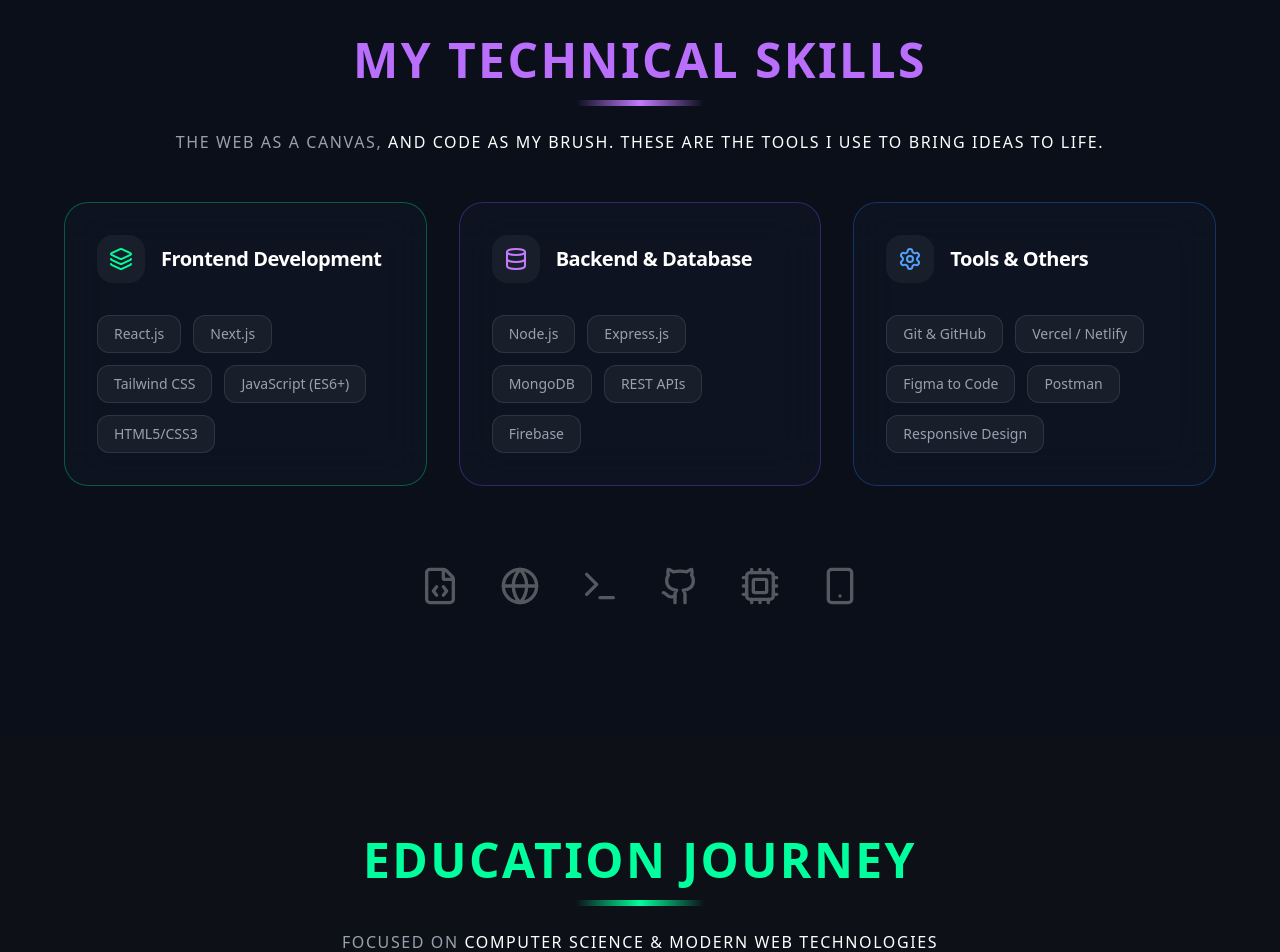
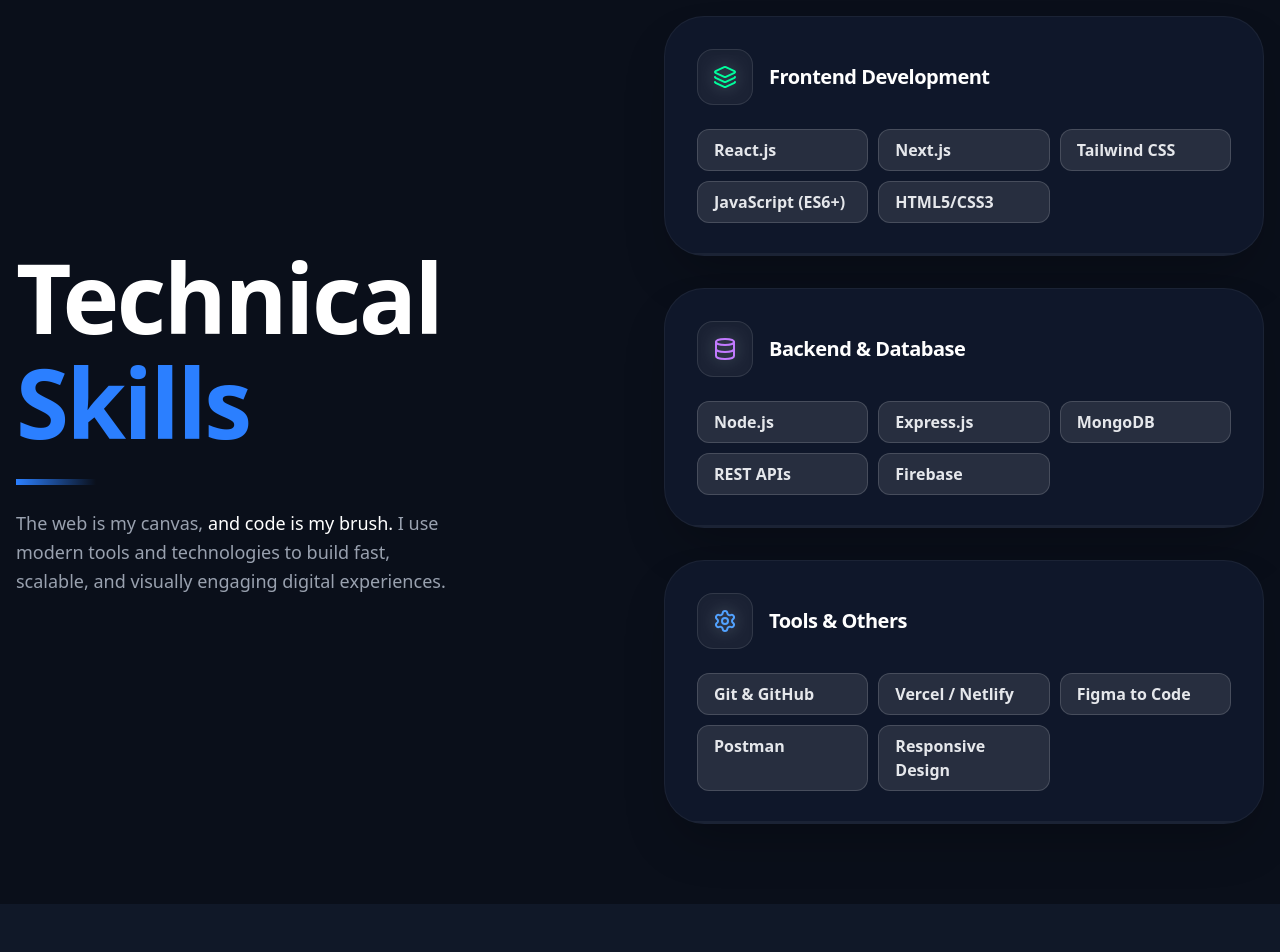
Before and after one commit to abdullah-shamim-2004/my-portfolio, a React (Vite) app: page / in a window 1280 px wide. Shown: the part 1460-2412 px from the top of the page. Built offline with nearby package versions, Linux system fonts and the light colour scheme.

Commit message:
Made the ui more consistance.

```diff
--- a/src/Components/About/AboutSection.jsx
+++ b/src/Components/About/AboutSection.jsx
@@ -3,8 +3,8 @@ import React from "react";
 const AboutSection = () => {
   return (
     <div className="bg-gray-900 min-h-[60vh] py-20 px-4 sm:px-6 lg:px-8">
-      <div className="max-w-6xl mx-auto">
-        <div className="grid grid-cols-1 md:grid-cols-2 gap-12 items-center">
+      <div className="max-w-7xl mx-auto">
+        <div className="grid grid-cols-1  md:grid-cols-2 gap-12 items-center">
           {/* LEFT SIDE – Normal Text */}
           <div className="text-gray-300">
             <p className="text-lg leading-relaxed mb-6">
--- a/src/Components/Bannar/PortfolioHero .jsx
+++ b/src/Components/Bannar/PortfolioHero .jsx
@@ -12,12 +12,12 @@ const PortfolioHero = () => {
             Hey, I'm Shamim 👋
           </p>
           <h1 className="text-6xl md:text-8xl font-extrabold tracking-tight leading-[1.1]">
-            <span className="text-blue-500">Frontend</span> <br />
+            <span className="text-blue-500">MERN-STACK</span> <br />
             Developer
           </h1>
           <p className="text-gray-400 text-lg md:text-xl max-w-lg leading-relaxed">
-            I'm a frontend developer based in BD, I'll help you build beautiful
-            websites your users will love.
+            I'm a MERN-STACK developer based in BD, I'll help you build
+            beautiful websites your users will love.
           </p>
           <div className="flex flex-col items-start  text-center justify-center gap-3">
             <div className="flex flex-wrap gap-4 pt-4">
--- a/src/Components/Connect/ConnectSection.jsx
+++ b/src/Components/Connect/ConnectSection.jsx
@@ -11,7 +11,7 @@ import {
 const ConnectSection = () => {
   return (
     <div className="min-h-screen bg-[#05070a] text-white py-20 px-6 font-sans">
-      <div className="max-w-6xl mx-auto">
+      <div className="max-w-7xl mx-auto">
         {/* Section Header */}
         <div className="text-center mb-20 space-y-6">
           <h2 className="text-5xl md:text-7xl font-extrabold tracking-tight leading-[1.1]">
--- a/src/Components/Education/EducationJourney.jsx
+++ b/src/Components/Education/EducationJourney.jsx
@@ -1,24 +1,22 @@
-import React from 'react';
-import { BookOpen, Code2, Database, Layout, Server, Cpu, Globe, Terminal, ShieldCheck } from 'lucide-react';
+import React from "react";
+import {
+  BookOpen,
+  Code2,
+  Database,
+  Layout,
+  Server,
+  Cpu,
+  Globe,
+  Terminal,
+  ShieldCheck,
+} from "lucide-react";
 
 const EducationJourney = () => {
   return (
-    <div className="min-h-screen bg-[#0d1117] text-white md:py-25 px-4 font-sans selection:bg-[#00ff9d]/30">
-      <div className="max-w-4xl mx-auto">
-
-        {/* Header Section */}
-        <div className="text-center mb-12">
-          <h2 className="text-4xl md:text-5xl font-black text-[#00ff9d] mb-4 tracking-wider uppercase">
-            Education Journey
-          </h2>
-          <div className="w-32 h-1.5 bg-gradient-to-r from-transparent via-[#00ff9d] to-transparent mx-auto mb-6"></div>
-          <p className="text-gray-400 text-sm md:text-base tracking-widest uppercase">
-            Focused on <span className="text-white">Computer Science & Modern Web Technologies</span>
-          </p>
-        </div>
-
+    <div className="min-h-screen bg-gray-900 text-white md:py-25 px-4 font-sans selection:bg-[#00ff9d]/30">
+      <div className="max-w-7xl flex flex-col-reverse gap-5 md:gap-20 md:flex-row justify-between items-center mx-auto">
+        <div>
           <div className="space-y-10">
-
             {/* Section 1: Diploma (Green Theme) */}
             <div className="group relative border border-[#00ff9d]/20 bg-[#161b22]/80 backdrop-blur-md rounded-2xl p-6 md:p-8 shadow-[0_0_30px_rgba(0,255,157,0.05)] transition-all hover:border-[#00ff9d]/50">
               <div className="flex flex-col md:flex-row md:items-center justify-between gap-4 mb-8">
@@ -27,8 +25,12 @@ const EducationJourney = () => {
                     <BookOpen className="w-8 h-8 text-[#00ff9d]" />
                   </div>
                   <div>
-                  <h3 className="text-xl md:text-2xl font-bold tracking-tight">Diploma in Computer Science & Technology</h3>
-                  <p className="text-[#00ff9d] font-semibold text-sm">Chandpur Polytechnic Institute</p>
+                    <h3 className="text-xl md:text-2xl font-bold tracking-tight">
+                      Diploma in Computer Science & Technology
+                    </h3>
+                    <p className="text-[#00ff9d] font-semibold text-sm">
+                      Chandpur Polytechnic Institute
+                    </p>
                   </div>
                 </div>
                 <div className="inline-block px-4 py-1.5 bg-[#00ff9d]/10 border border-[#00ff9d]/20 rounded-lg text-xs font-mono text-[#00ff9d]">
@@ -38,16 +40,42 @@ const EducationJourney = () => {
 
               <div className="flex items-center gap-3 mb-6">
                 <div className="h-[1px] w-8 bg-[#00ff9d]"></div>
-              <span className="text-xs uppercase tracking-[0.2em] font-bold text-gray-400">Subjects & Achievements</span>
+                <span className="text-xs uppercase tracking-[0.2em] font-bold text-gray-400">
+                  Subjects & Achievements
+                </span>
               </div>
 
               <div className="grid grid-cols-1 md:grid-cols-2 gap-3">
-              <SkillItem icon={<Terminal size={16}/>} text="Programming Fundamentals (C / Basic JS)" color="green" />
-              <SkillItem icon={<Cpu size={16}/>} text="Discrete Mathematics & Logical Analysis" color="green" />
-              <SkillItem icon={<Database size={16}/>} text="Data Structures Basics" color="green" />
-              <SkillItem icon={<Globe size={16}/>} text="Database Fundamentals" color="green" />
-              <SkillItem icon={<Server size={16}/>} text="Computer Architecture & Networking" color="green" />
-              <SkillItem icon={<Layout size={16}/>} text="Software Engineering Principles" color="green" />
+                <SkillItem
+                  icon={<Terminal size={16} />}
+                  text="Programming Fundamentals (C / Basic JS)"
+                  color="green"
+                />
+                <SkillItem
+                  icon={<Cpu size={16} />}
+                  text="Discrete Mathematics & Logical Analysis"
+                  color="green"
+                />
+                <SkillItem
+                  icon={<Database size={16} />}
+                  text="Data Structures Basics"
+                  color="green"
+                />
+                <SkillItem
+                  icon={<Globe size={16} />}
+                  text="Database Fundamentals"
+                  color="green"
+                />
+                <SkillItem
+                  icon={<Server size={16} />}
+                  text="Computer Architecture & Networking"
+                  color="green"
+                />
+                <SkillItem
+                  icon={<Layout size={16} />}
+                  text="Software Engineering Principles"
+                  color="green"
+                />
               </div>
             </div>
 
@@ -59,8 +87,12 @@ const EducationJourney = () => {
                     <Code2 className="w-8 h-8 text-purple-400" />
                   </div>
                   <div>
-                  <h3 className="text-xl md:text-2xl font-bold tracking-tight">Complete Web Development Course</h3>
-                  <p className="text-purple-400 font-semibold text-sm">Programming Hero</p>
+                    <h3 className="text-xl md:text-2xl font-bold tracking-tight">
+                      Complete Web Development Course
+                    </h3>
+                    <p className="text-purple-400 font-semibold text-sm">
+                      Programming Hero
+                    </p>
                   </div>
                 </div>
                 <div className="inline-block px-4 py-1.5 bg-purple-500/10 border border-purple-500/20 rounded-lg text-xs font-mono text-purple-400">
@@ -70,39 +102,87 @@ const EducationJourney = () => {
 
               <div className="flex items-center gap-3 mb-6">
                 <div className="h-[1px] w-8 bg-purple-500"></div>
-              <span className="text-xs uppercase tracking-[0.2em] font-bold text-gray-400">Subjects & Achievements</span>
+                <span className="text-xs uppercase tracking-[0.2em] font-bold text-gray-400">
+                  Subjects & Achievements
+                </span>
               </div>
 
               <div className="grid grid-cols-1 md:grid-cols-2 gap-3">
-              <SkillItem icon={<Layout size={16}/>} text="Frontend Development with React.js" color="purple" />
-              <SkillItem icon={<Server size={16}/>} text="MERN Stack Development" color="purple" />
-              <SkillItem icon={<Globe size={16}/>} text="Next.js & Full Stack Routing" color="purple" />
-              <SkillItem icon={<ShieldCheck size={16}/>} text="API & Authentication Principles" color="purple" />
-              <SkillItem icon={<Terminal size={16}/>} text="Version Control & Deployment" color="purple" />
-              <SkillItem icon={<Database size={16}/>} text="Data Fetching & State Management" color="purple" />
+                <SkillItem
+                  icon={<Layout size={16} />}
+                  text="Frontend Development with React.js"
+                  color="purple"
+                />
+                <SkillItem
+                  icon={<Server size={16} />}
+                  text="MERN Stack Development"
+                  color="purple"
+                />
+                <SkillItem
+                  icon={<Globe size={16} />}
+                  text="Next.js & Full Stack Routing"
+                  color="purple"
+                />
+                <SkillItem
+                  icon={<ShieldCheck size={16} />}
+                  text="API & Authentication Principles"
+                  color="purple"
+                />
+                <SkillItem
+                  icon={<Terminal size={16} />}
+                  text="Version Control & Deployment"
+                  color="purple"
+                />
+                <SkillItem
+                  icon={<Database size={16} />}
+                  text="Data Fetching & State Management"
+                  color="purple"
+                />
               </div>
             </div>
-
           </div>
-
           {/* Floating Bottom Badge */}
           <div className="mt-12 flex justify-center">
             <div className="flex items-center gap-3 px-6 py-3 rounded-full bg-[#00ff9d]/5 border border-[#00ff9d]/20">
               <div className="w-2 h-2 bg-[#00ff9d] rounded-full animate-ping"></div>
               <p className="text-[10px] md:text-xs font-bold text-[#00ff9d] uppercase tracking-tighter">
-              Developing practical skills in frontend, backend and full-stack web development
+                Developing practical skills in frontend, backend and full-stack
+                web development
               </p>
             </div>
+          </div>{" "}
         </div>
+        {/* Header Section */}
+        <div className="md:col-span-4 text-end md:sticky ">
+          <h2 className="text-6xl md:text-8xl font-extrabold tracking-tight leading-[1.1] mb-6">
+            <span className="">Education</span> <br />
+            <span className="text-blue-500">Journey</span>
+          </h2>
 
+          {/* <div className="w-20 h-1.5  bg-gradient-to-r from-blue-500 to-transparent mb-6"></div> */}
+
+          <p className="text-gray-400 text-lg leading-relaxed max-w-md">
+            Focused
+            <span className="text-white font-medium"> on Computer</span> Science
+            & Modern Web Technologies
+          </p>
+        </div>
       </div>
     </div>
   );
 };
 
 const SkillItem = ({ icon, text, color }) => (
-  <div className={`flex items-center gap-3 p-3.5 rounded-xl border border-white/5 bg-[#0d1117]/50 hover:bg-white/5 transition-all group/item cursor-default`}>
-    <div className={`transition-colors ${color === 'green' ? 'text-[#00ff9d]/50 group-hover/item:text-[#00ff9d]' : 'text-purple-400/50 group-hover/item:text-purple-400'}`}>
+  <div
+    className={`flex items-center gap-3 p-3.5 rounded-xl border border-white/5 bg-[#0d1117]/50 hover:bg-white/5 transition-all group/item cursor-default`}
+  >
+    <div
+      className={`transition-colors ${
+        color === "green"
+          ? "text-[#00ff9d]/50 group-hover/item:text-[#00ff9d]"
+          : "text-purple-400/50 group-hover/item:text-purple-400"
+      }`}
+    >
       {icon}
     </div>
     <span className="text-[13px] text-gray-400 group-hover/item:text-white transition-colors leading-tight">
--- a/src/Components/Footer/Footer.jsx
+++ b/src/Components/Footer/Footer.jsx
@@ -8,7 +8,7 @@ const Footer = () => {
 
   return (
     <footer className="bg-[#05070a] border-t border-white/5 pt-16 pb-8 px-6 font-sans">
-      <div className="max-w-6xl mx-auto">
+      <div className="max-w-7xl mx-auto">
         <div className="flex flex-col md:flex-row justify-between items-center gap-10 mb-12">
           {/* Brand/Logo Section */}
           <div className="space-y-4 text-center md:text-left">
--- a/src/Components/Skills/SkillsSection.jsx
+++ b/src/Components/Skills/SkillsSection.jsx
@@ -46,71 +46,85 @@ const SkillsSection = () => {
   ];
 
   return (
-    <div className="min-h-screen bg-[#0a0f1a] text-white md:py-25 px-4">
-      <div className="max-w-6xl mx-auto">
-        {/* Header */}
-        <div className="text-center mb-12">
-          <h2 className="text-4xl md:text-5xl font-black text-[#ba6efc] mb-4 tracking-wider uppercase">
-            My Technical Skills
+    <div className="min-h-[70vh] bg-[#0a0f1a] text-white py-20 px-4 ">
+      <div className="max-w-7xl mx-auto flex flex-col justify-between md:flex-row  gap-12 my-auto items-center ">
+        <div className="md:col-span-4 md:sticky ">
+          <h2 className="text-6xl md:text-8xl font-extrabold tracking-tight leading-[1.1] mb-6">
+            <span className="">Technical</span> <br />
+            <span className="text-blue-500">Skills</span>
           </h2>
-          <div className="w-32 h-1.5 bg-gradient-to-r from-transparent via-[#c27aff] to-transparent mx-auto mb-6"></div>
-          <p className="text-gray-400 text-sm md:text-base tracking-widest uppercase">
-            The web as a canvas,{" "}
-            <span className="text-white">
-              and code as my brush. These are the tools I use to bring ideas to
-              life.
-            </span>
+
+          <div className="w-20 h-1.5 bg-gradient-to-r from-blue-500 to-transparent mb-6"></div>
+
+          <p className="text-gray-400 text-lg leading-relaxed max-w-md">
+            The web is my canvas,{" "}
+            <span className="text-white font-medium">
+              and code is my brush.
+            </span>{" "}
+            I use modern tools and technologies to build fast, scalable, and
+            visually engaging digital experiences.
           </p>
         </div>
-        {/*  */}
-        {/* <div className="text-center mb-16">
-          <h2 className="text-4xl font-black uppercase tracking-widest text-transparent bg-clip-text bg-gradient-to-r from-[#00ff9d] to-purple-400">
-            My Technical Skills
-          </h2>
-          <p className="text-gray-400 mt-4 max-w-xl mx-auto italic">
-            "The web as a canvas, and code as my brush. These are the tools I
-            use to bring ideas to life."
-          </p>
-        </div> */}
-
+        {/* RIGHT SIDE – Skills */}
+        <div className="md:col-span-8">
           {/* Skills Grid */}
-        <div className="grid grid-cols-1 md:grid-cols-3 gap-8">
+          <div className="grid grid-cols-1 gap-8">
             {skillCategories.map((category, index) => (
               <div
                 key={index}
-              className={`p-8 bg-[#111827]/50 border ${category.color} rounded-3xl backdrop-blur-xl hover:shadow-[0_10px_40px_rgba(0,0,0,0.3)] transition-all duration-500 group`}
+                className="group max-w-[600px] relative p-8 rounded-[2.5rem] bg-[#0f172a] border border-white/5 hover:border-white/20 transition-all duration-500 overflow-hidden shadow-2xl"
               >
-              <div className="flex items-center gap-4 mb-8">
-                <div className="p-3 bg-white/5 rounded-2xl group-hover:scale-110 transition-transform duration-300">
+                <div
+                  className={`absolute -right-4 -top-4 w-32 h-32 blur-[80px] opacity-20 group-hover:opacity-40 transition-opacity duration-500 rounded-full ${category.color.replace(
+                    "border-",
+                    "bg-"
+                  )}`}
+                />
+
+                <div className="flex flex-col gap-6 relative z-10">
+                  <div className="flex items-center gap-4">
+                    <div
+                      className={`w-14 h-14 rounded-2xl flex items-center justify-center text-2xl bg-white/5 border border-white/10 group-hover:border-white/20 transition-all duration-500 group-hover:rotate-3 shadow-inner`}
+                    >
+                      <span
+                        className={`${category.color.replace(
+                          "border-",
+                          "text-"
+                        )} filter drop-shadow-[0_0_8px_rgba(255,255,255,0.3)]`}
+                      >
                         {category.icon}
+                      </span>
                     </div>
-                <h3 className="text-xl font-bold tracking-tight">
+                    <h3 className="text-xl font-black text-white tracking-tight">
                       {category.title}
                     </h3>
                   </div>
 
-              <div className="flex flex-wrap gap-3">
+                  <div className="grid grid-cols-2 md:grid-cols-3 gap-2.5">
                     {category.skills.map((skill, idx) => (
-                  <span
+                      <div
                         key={idx}
-                    className="px-4 py-2 bg-white/5 border border-white/10 rounded-xl text-sm text-gray-400 hover:text-[#00ff9d] hover:border-[#00ff9d]/50 hover:bg-[#00ff9d]/5 transition-all cursor-default"
+                        className="px-4 py-2 rounded-xl bg-white/10 border border-white/15 text-md font-semibold text-gray-200 hover:text-white hover:bg-white/20 hover:border-white/30 transition-all duration-300 cursor-default"
                       >
                         {skill}
-                  </span>
+                      </div>
                     ))}
                   </div>
                 </div>
+
+                <div className="absolute bottom-0 left-0 w-full h-[2px] bg-white/5 overflow-hidden">
+                  <div
+                    className={`h-full w-0 group-hover:w-full transition-all duration-700 ease-out ${category.color.replace(
+                      "border-",
+                      "bg-"
+                    )}`}
+                  />
+                </div>
+
+                <div className="absolute inset-0 bg-gradient-to-tr from-transparent via-white/[0.02] to-transparent translate-x-[-100%] group-hover:translate-x-[100%] transition-transform duration-1000" />
+              </div>
             ))}
           </div>
-
-        {/* Optional: Floating Tech Stack Icons */}
-        <div className="mt-20 flex flex-wrap justify-center gap-10 opacity-30 grayscale hover:grayscale-0 transition-all duration-700">
-          <FileCode size={40} />
-          <Globe size={40} />
-          <Terminal size={40} />
-          <Github size={40} />
-          <Cpu size={40} />
-          <Smartphone size={40} />
         </div>
       </div>
     </div>
--- a/src/Layouts/HomeLayout.jsx
+++ b/src/Layouts/HomeLayout.jsx
@@ -10,7 +10,7 @@ import AboutSection from "../Components/About/AboutSection";
 
 const HomeLayout = () => {
   return (
-    <div className="bg-gray-900 text-white">
+    <div className="bg-black text-white">
       {/* Navbar */}
       <header>
         <Navbar />
```
Also changed, not shown: src/Components/Projects/ProjectsSection.jsx (+5 -4 lines). Lines whose indentation alone changed are shown as unchanged.
